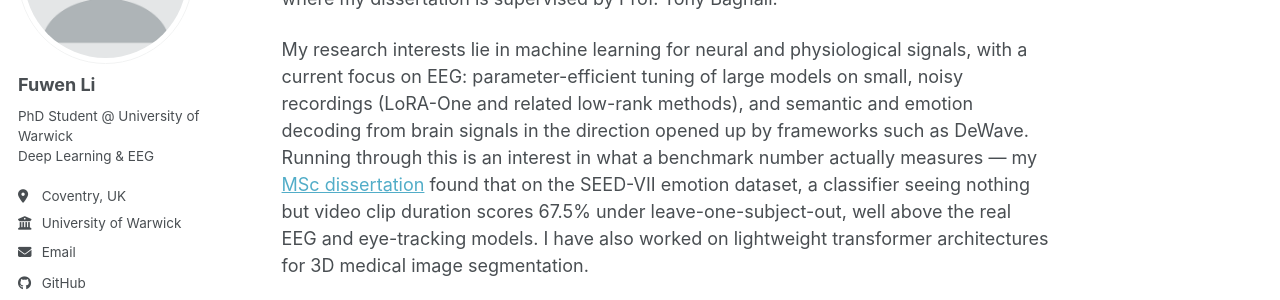
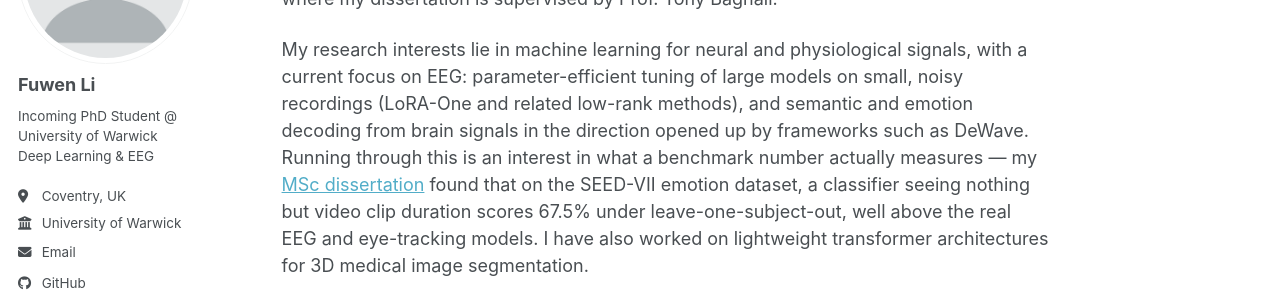
Before and after one commit to li-f8/li-f8.github.io, a Jekyll site: the page built from _pages/about.md, in a window 1280 px wide. Shown: the part 212-512 px from the top of the page. Built offline with Jekyll 4.4.1, drawn with Linux system fonts in a browser that asks for light colours; a style sheet for code colours, icons or effects is not loaded.

Commit message:
Restore Incoming in the sidebar and meta description

```diff
--- a/_config.yml
+++ b/_config.yml
@@ -12,7 +12,7 @@ site_theme             : "default" # "default", "air", "contrast", "dirt", "mint
 title                  : "Fuwen Li"
 title_separator        : "-"
 name                   : &name "Fuwen Li"
-description            : &description "PhD student at the University of Warwick, working on deep learning for EEG."
+description            : &description "Incoming PhD student at the University of Warwick, working on deep learning for EEG."
 url                    : https://li-f8.github.io
 baseurl                : ""
 repository             : "li-f8/li-f8.github.io"
@@ -24,7 +24,7 @@ author:
   avatar           : "profile.png"
   name             : "Fuwen Li"
   pronouns         : # example: "she/her"
-  bio              : '<span class="i18n-en">PhD Student @ University of Warwick<br>Deep Learning &amp; EEG</span><span class="i18n-zh">华威大学 博士研究生<br>深度学习与脑电信号</span>'
+  bio              : '<span class="i18n-en">Incoming PhD Student @ University of Warwick<br>Deep Learning &amp; EEG</span><span class="i18n-zh">华威大学 博士研究生（2026 级）<br>深度学习与脑电信号</span>'
   location         : '<span class="i18n-en">Coventry, UK</span><span class="i18n-zh">英国 考文垂</span>'
   employer         : '<span class="i18n-en">University of Warwick</span><span class="i18n-zh">华威大学</span>'
   uri              : # URL
```
